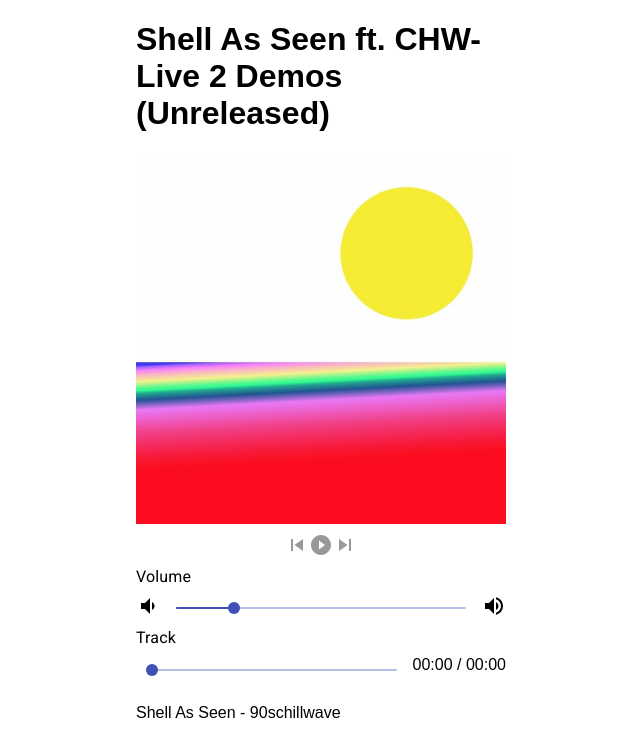
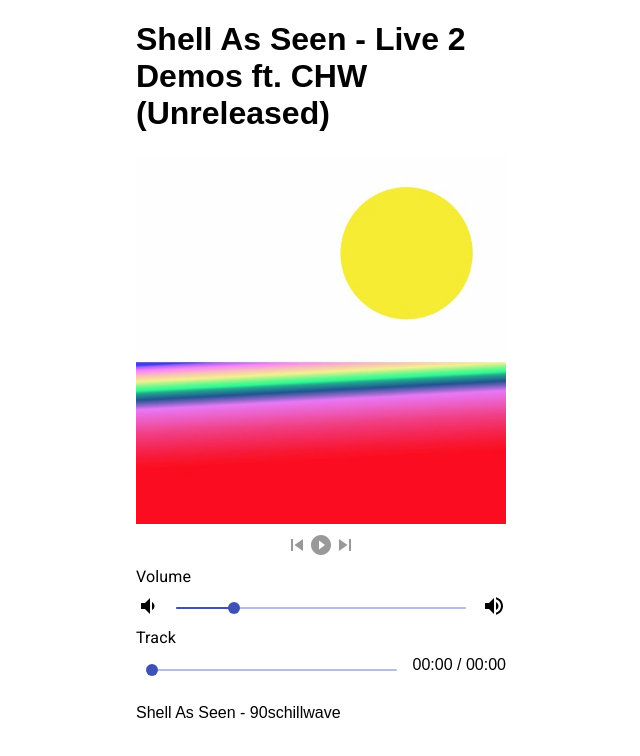
Before and after one commit to mikejw/bitcoinmusic, a React app: page / in a window 1280 px wide. Shown: the top 756 px of the page, without its empty margins (319-959 px from the left). Built offline with nearby package versions, Linux system fonts and the light colour scheme; no server answers.

Commit message:
fix name

```diff
--- a/src/App.js
+++ b/src/App.js
@@ -220,7 +220,7 @@ export default function() {
   return (
     <Container>
       <div className={classes.root}>
-        <h1>Shell As Seen ft. CHW- Live 2 Demos (Unreleased)</h1>
+        <h1>Shell As Seen - Live 2 Demos ft. CHW (Unreleased)</h1>
         <img src={"/artwork/vitamin-d.jpg"} alt="Artwork" style={{ width: '100%'}} />
         <div style={{ textAlign: 'center', fontSize: '2rem' }}>
           <SkipPrevious
```
